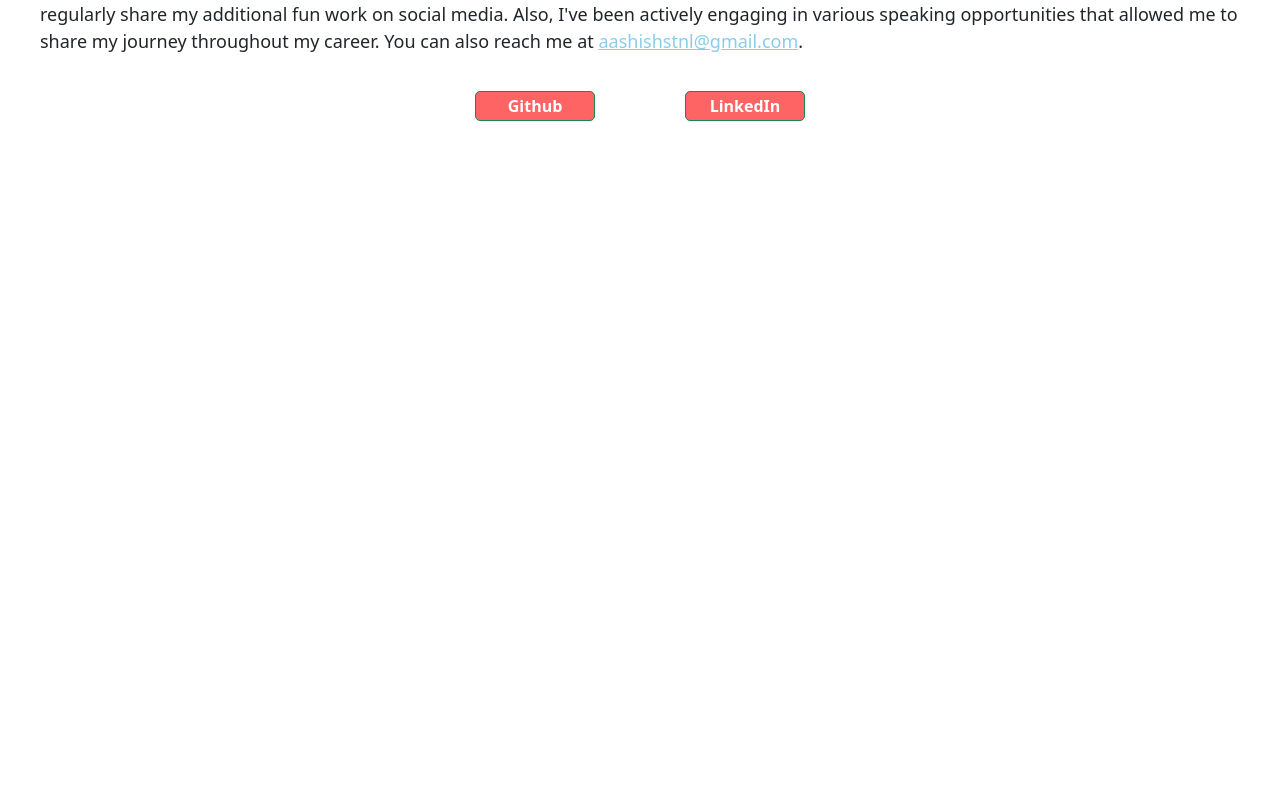
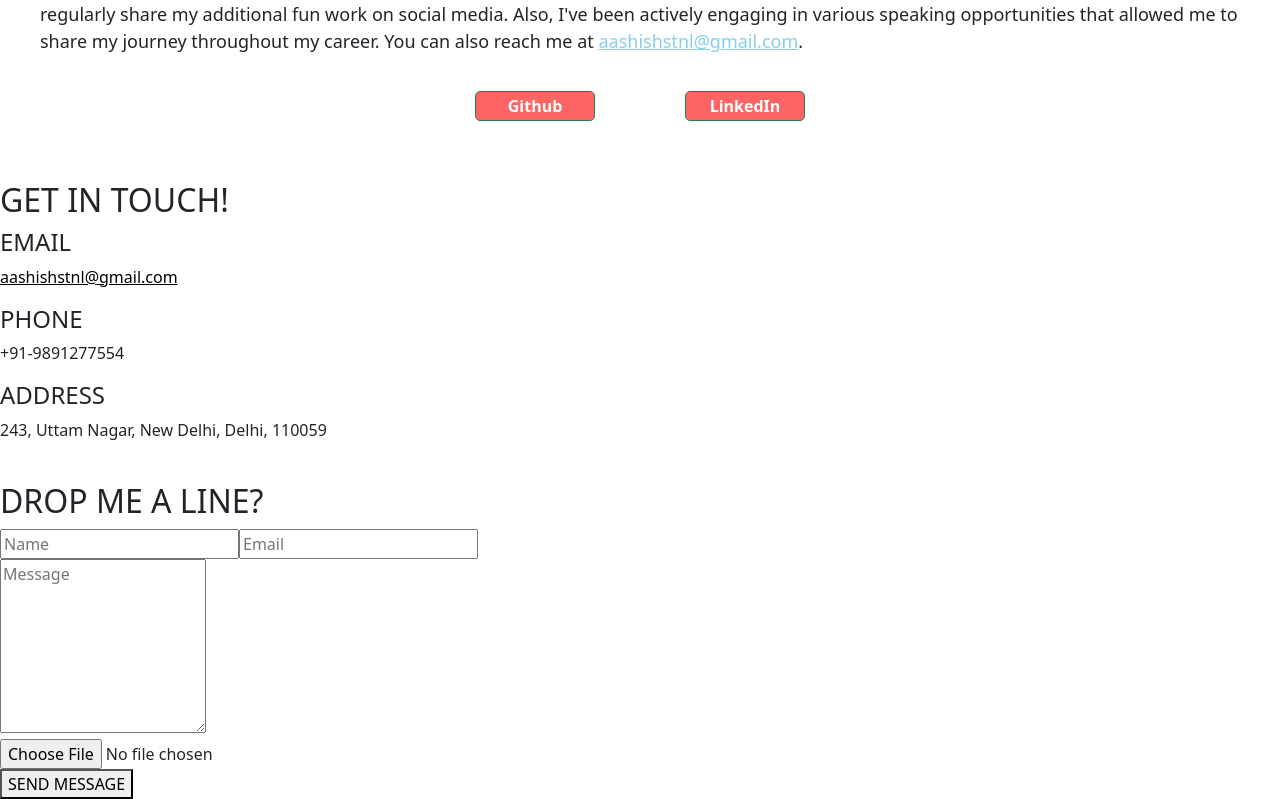
Before and after one commit to aashishstanl/Portfolio, a React (Vite) app: page / in a window 1280 px wide. Shown: the part 2577-3376 px from the top of the page. Before the commit the page ends 2758 px from the top, so only its background shows below. Built offline with nearby package versions, Linux system fonts and the light colour scheme.

Commit message:
Contact form created

```diff
--- a/src/App.jsx
+++ b/src/App.jsx
@@ -3,6 +3,7 @@ import Introduction from "./Components/Introduction";
 import Project from "./Components/Project";
 import Experience from "./Components/Experience";
 import TechStack from "./Components/TechStack";
+import Contact from "./Components/Contact";
 
 function App() {
   return (
@@ -12,6 +13,7 @@ function App() {
       <TechStack></TechStack>
       <Project></Project>
       <About></About>
+      <Contact></Contact>
     </>
   );
 }
--- a/src/Components/Contact.jsx
+++ b/src/Components/Contact.jsx
@@ -1,7 +1,62 @@
 import React from "react";
+import style from "../css/Contact.module.css";
 
 function Contact() {
-  return <div></div>;
+  return (
+    <>
+      <section className={style.ContactContainer}>
+        <div className={style.ContactDetail}>
+          <h2>GET IN TOUCH!</h2>
+          <h4>EMAIL</h4>
+          <p>
+            <a style={{ color: "black" }} href="mailto:aashishstnl@gmail.com">
+              aashishstnl@gmail.com
+            </a>
+          </p>
+          <h4>PHONE</h4>
+          <p>+91-9891277554</p>
+          <h4>ADDRESS</h4>
+          <p>243, Uttam Nagar, New Delhi, Delhi, 110059</p>
+
+          <br />
+        </div>
+        <div className={style.ContactFrom}>
+          <h2>DROP ME A LINE?</h2>
+          <form action="POST" data-netfily="true">
+            <div className={style.NameEmail}>
+              <input
+                type="text"
+                name="name"
+                id="name"
+                placeholder="Name"
+                required
+              />
+              <input
+                type="email"
+                name="email"
+                id="email"
+                placeholder="Email"
+                required
+              />
+            </div>
+
+            <textarea
+              name="message"
+              id="message"
+              placeholder="Message"
+              rows={7}
+              required
+            ></textarea>
+            <br />
+            <input type="file" name="attachment" id="attachment" />
+            <br />
+            <div data-netlify-recaptha="true"></div>
+            <button type="submit">SEND MESSAGE</button>
+          </form>
+        </div>
+      </section>
+    </>
+  );
 }
 
 export default Contact;
--- /dev/null
+++ b/src/css/Contact.module.css
@@ -0,0 +1,61 @@
+@media screen and (max-width: 375px) {
+  .ContactContainer {
+    gap: 1rem;
+    margin: 0;
+    padding: 0;
+    font-size: 1rem;
+    padding: 10%;
+    transition: all 1.4s ease-in-out;
+  }
+  .ContactContainer h2 {
+    text-align: center;
+    margin-bottom: 2rem;
+  }
+  .ContactContainer h4 {
+    font-size: 1rem;
+  }
+  .ContactContainer p {
+    font-size: 0.8rem;
+  }
+
+  /* name and email style */
+  .NameEmail {
+    display: flex;
+    gap: 1rem;
+    align-items: center;
+    justify-content: center;
+  }
+  .NameEmail input {
+    width: 50%;
+    border-radius: 5px;
+    border: 1px solid lightgrey;
+    text-align: center;
+  }
+  .NameEmail input::placeholder,
+  textarea::placeholder {
+    font-size: 1rem;
+    padding-left: 0.5rem;
+    color: lightgrey;
+  }
+
+  /* textarea */
+
+  .ContactFrom textarea {
+    margin-top: 5%;
+    resize: both;
+    overflow: auto;
+    height: fit-content;
+    padding: 10px;
+    width: 100%;
+    border: 1px solid lightgrey;
+  }
+
+  /* input type file */
+  .ContactFrom input[type="file"] {
+    margin: 10px 0px;
+  }
+
+  .ContactFrom button {
+    background-color: #e9967a;
+  }
+}
```
